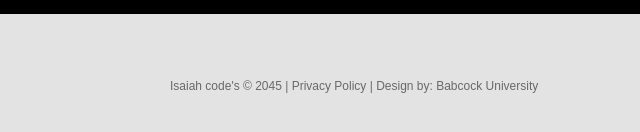
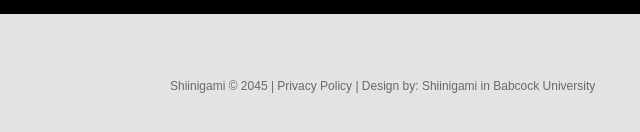
Before and after one commit to General052/FrontEnd, a plain HTML site: page Pet Website/about-us.html in a window 1280 px wide. Shown: the part 2301-2433 px from the top of the page, 0-640 px from the left. Drawn offline with Linux system fonts and the light colour scheme; files whose address does not match are found by name; a web font is replaced by a local one.

Commit message:
Update about-us.html

```diff
--- a/Pet Website/about-us.html
+++ b/Pet Website/about-us.html
@@ -162,7 +162,7 @@
   <div class="container_12">
     <div class="grid_12">
       <div class="socials"> <a href="#"></a> <a href="#"></a> <a href="#"></a> <a href="#"></a> </div>
-      <p>Isaiah code's &copy; 2045 | <a href="#">Privacy Policy</a> | Design by: <a href="http://www.babcock.edu.ng/">Babcock University</a></p>
+      <p>Shiinigami &copy; 2045 | <a href="#">Privacy Policy</a> | Design by: <a href="http://www.babcock.edu.ng/">Shiinigami in Babcock University</a></p>
     </div>
     <div class="clear"></div>
   </div>
```
